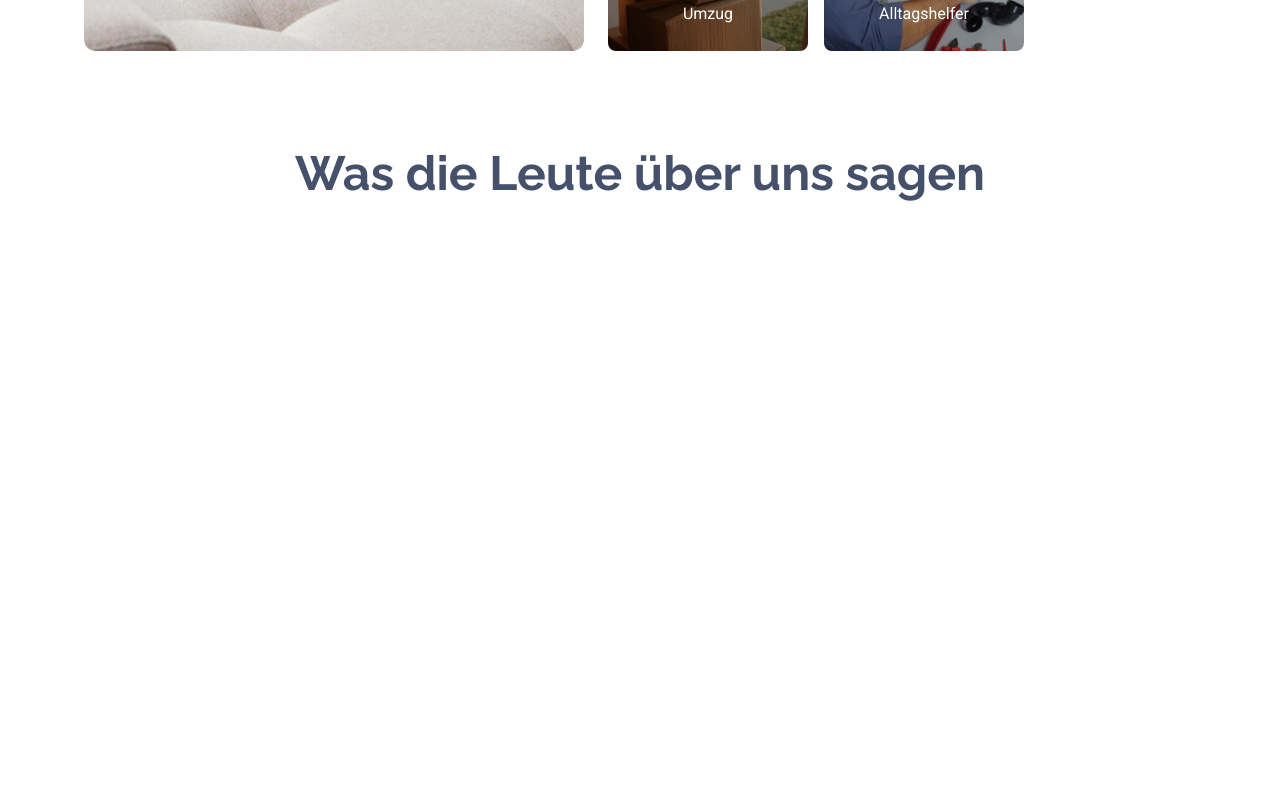
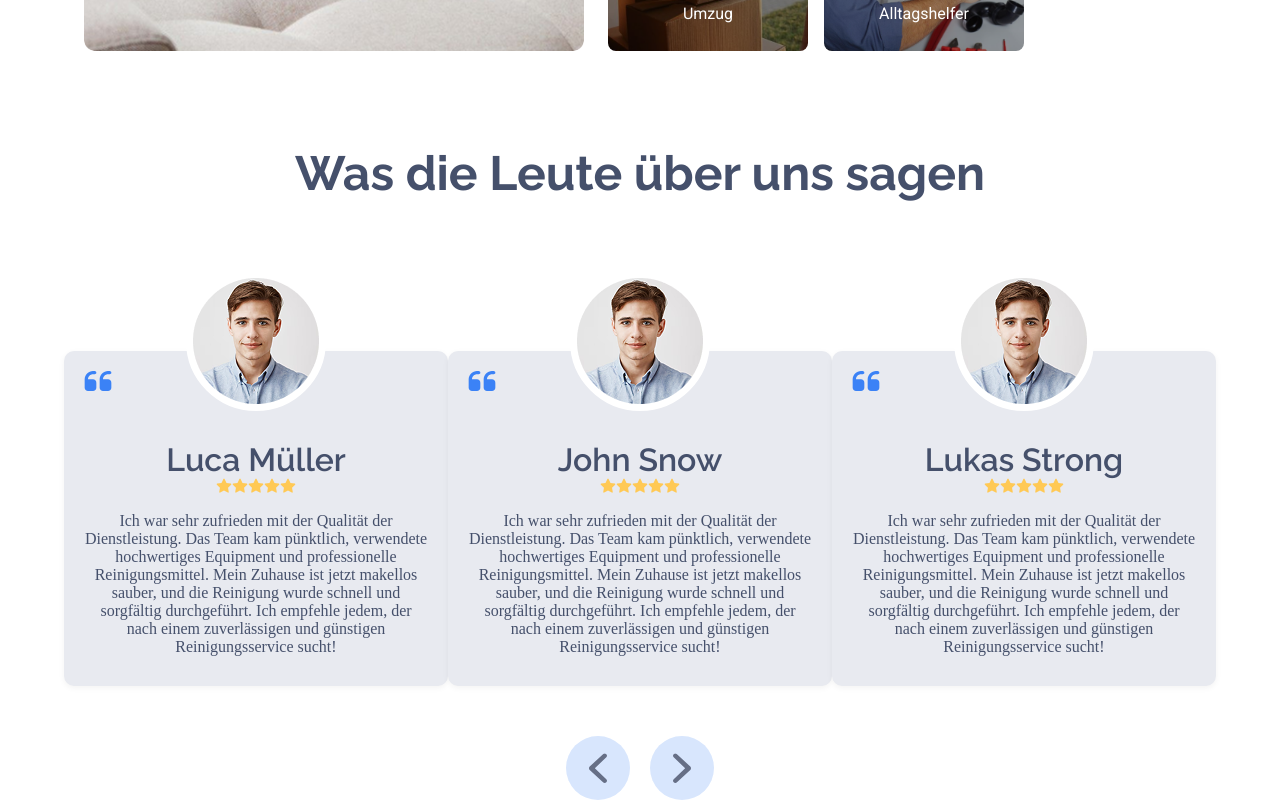
Before and after one commit to HegryLuis/Glanz-Pur, a React (Create React App) app: page / in a window 1280 px wide. Shown: the part 1995-2795 px from the top of the page. Before the commit the page ends 2266 px from the top, so only its background shows below. Built offline with nearby package versions, Linux system fonts and the light colour scheme; a web font is replaced by a local one.

Commit message:
Add comment block component

```diff
--- /dev/null
+++ b/src/components/commentBlock/CommentBlock.jsx
@@ -0,0 +1,29 @@
+import React from "react";
+import styles from "./CommentBlock.module.css";
+import comma from "./../../components/images/comma.svg";
+import star from "./../../components/images/star.svg";
+
+const CommentBlock = ({ avatar, stars = 2, name, text }) => {
+  return (
+    <div className={styles.box}>
+      <div className={styles.comment_imgs}>
+        <div className={styles.avatar}>
+          <img alt="avatar" src={avatar} />
+        </div>
+        <img alt="comma" src={comma} className={styles.comma} />
+      </div>
+      <div className={styles.comment_top}>
+        <h3 className={styles.name}>{name}</h3>
+        <div className={styles.rating}>
+          {Array.from({ length: stars }, (_, i) => {
+            return <img key={i} alt="star" src={star} />;
+          })}
+        </div>
+      </div>
+
+      <p className={styles.comment_text}>{text}</p>
+    </div>
+  );
+};
+
+export default CommentBlock;
--- /dev/null
+++ b/src/components/commentBlock/CommentBlock.module.css
@@ -0,0 +1,48 @@
+.box {
+  position: relative;
+  border-radius: 10px;
+  padding: 30px 20px;
+  text-align: center;
+  max-width: 400px;
+  margin: 0 auto;
+  background: #e8eaf0;
+  box-shadow: 0 2px 6px rgba(0, 0, 0, 0.05);
+  overflow: visible;
+  color: #45506b;
+}
+
+.comment_imgs {
+  width: 100%;
+  height: 60px;
+}
+
+.avatar {
+  position: absolute;
+  top: -80px;
+  left: 50%;
+  transform: translate(-50%);
+  border-radius: 50%;
+  padding: 20px;
+  display: flex;
+  justify-content: center;
+  align-items: center;
+  width: 140px;
+  height: 140px;
+  border: 10px solid #fff;
+  z-index: 2;
+}
+
+.avatar img {
+  max-width: 126px;
+  max-height: 126px;
+}
+
+.comma {
+  position: absolute;
+  left: 20px;
+  top: 20px;
+}
+
+.comment_text {
+  margin-top: 15px;
+}
--- a/src/pages/main-page/MainPage.css
+++ b/src/pages/main-page/MainPage.css
@@ -69,3 +69,30 @@
 .comment-content h2 {
   margin-bottom: 70px;
 }
+
+.comment-wrap {
+  display: flex;
+  margin: 150px 0 50px 0;
+}
+
+.btns-wrap {
+  display: flex;
+  justify-content: center;
+}
+
+.comments-btn {
+  position: relative;
+  width: 64px;
+  height: 64px;
+  background: #d8e6fd;
+  border-radius: 50%;
+}
+
+.comments-btn img {
+  width: 18px;
+  height: auto;
+  position: absolute;
+  top: 50%;
+  left: 50%;
+  transform: translate(-50%, -50%);
+}
--- a/src/pages/main-page/MainPage.jsx
+++ b/src/pages/main-page/MainPage.jsx
@@ -13,6 +13,11 @@ import slider_img_1 from "./../../components/images/slider_img_1.png";
 import slider_img_2 from "./../../components/images/slider_img_2.png";
 import slider_img_3 from "./../../components/images/slider_img_3.png";
 import Slider from "../../components/slider/Slider";
+import comment_avatar from "./../../components/images/comment_avatar.png";
+import CommentBlock from "../../components/commentBlock/CommentBlock";
+import arrow_left from "./../../components/images/arrow_left.svg";
+
+import arrow_right from "./../../components/images/arrow_right.svg";
 
 const MainPage = () => {
   const infoData = [
@@ -50,6 +55,27 @@ const MainPage = () => {
       img: slider_img_3,
       title: "Alltagshelfer",
       text: "Kleine Reparaturen im Haushalt können schnell zur Herausforderung werden – wir sind für Sie da. Unser Alltagshelfer-Service bietet Ihnen professionelle Unterstützung bei handwerklichen Arbeiten, damit Ihr Zuhause immer in einwandfreiem Zustand bleibt. \n\nOb tropfender Wasserhahn, defekte Steckdose oder Möbelmontage – unsere erfahrenen Handwerker kümmern sich zuverlässig und schnell um alle anfallenden Reparaturen. Mit Fachwissen und dem richtigen Werkzeug lösen wir kleine und größere Probleme effizient und sauber. \n\nSie entscheiden, welche Hilfe Sie benötigen. Buchen Sie unseren Service flexibel nach Ihrem Bedarf und genießen Sie die Sicherheit, dass Ihr Zuhause in den besten Händen ist.",
+    },
+  ];
+
+  const commentData = [
+    {
+      avatar: comment_avatar,
+      stars: 5,
+      name: "Luca Müller",
+      text: "Ich war sehr zufrieden mit der Qualität der Dienstleistung. Das Team kam pünktlich, verwendete hochwertiges Equipment und professionelle Reinigungsmittel. Mein Zuhause ist jetzt makellos sauber, und die Reinigung wurde schnell und sorgfältig durchgeführt. Ich empfehle jedem, der nach einem zuverlässigen und günstigen Reinigungsservice sucht!",
+    },
+    {
+      avatar: comment_avatar,
+      stars: 5,
+      name: "John Snow",
+      text: "Ich war sehr zufrieden mit der Qualität der Dienstleistung. Das Team kam pünktlich, verwendete hochwertiges Equipment und professionelle Reinigungsmittel. Mein Zuhause ist jetzt makellos sauber, und die Reinigung wurde schnell und sorgfältig durchgeführt. Ich empfehle jedem, der nach einem zuverlässigen und günstigen Reinigungsservice sucht!",
+    },
+    {
+      avatar: comment_avatar,
+      stars: 5,
+      name: "Lukas Strong",
+      text: "Ich war sehr zufrieden mit der Qualität der Dienstleistung. Das Team kam pünktlich, verwendete hochwertiges Equipment und professionelle Reinigungsmittel. Mein Zuhause ist jetzt makellos sauber, und die Reinigung wurde schnell und sorgfältig durchgeführt. Ich empfehle jedem, der nach einem zuverlässigen und günstigen Reinigungsservice sucht!",
     },
   ];
 
@@ -108,7 +134,27 @@ const MainPage = () => {
           <h2 className="blue-text">Was die Leute über uns sagen</h2>
 
           <div className="comment-wrap">
-            <div></div>
+            {commentData.map((data, index) => {
+              return (
+                <CommentBlock
+                  key={index}
+                  avatar={data.avatar}
+                  stars={data.stars}
+                  name={data.name}
+                  text={data.text}
+                />
+              );
+            })}
+          </div>
+          <div className="btns-wrap">
+            <div className="indicator">
+              <div className="comments-btn comments-back">
+                <img alt="prev" src={arrow_left} />
+              </div>
+              <div className="comments-btn comments-next">
+                <img alt="next" src={arrow_right} />
+              </div>
+            </div>
           </div>
         </div>
       </div>
```
Also changed, not shown: src/components/images/comma.svg (added), src/components/images/star.svg (added).
